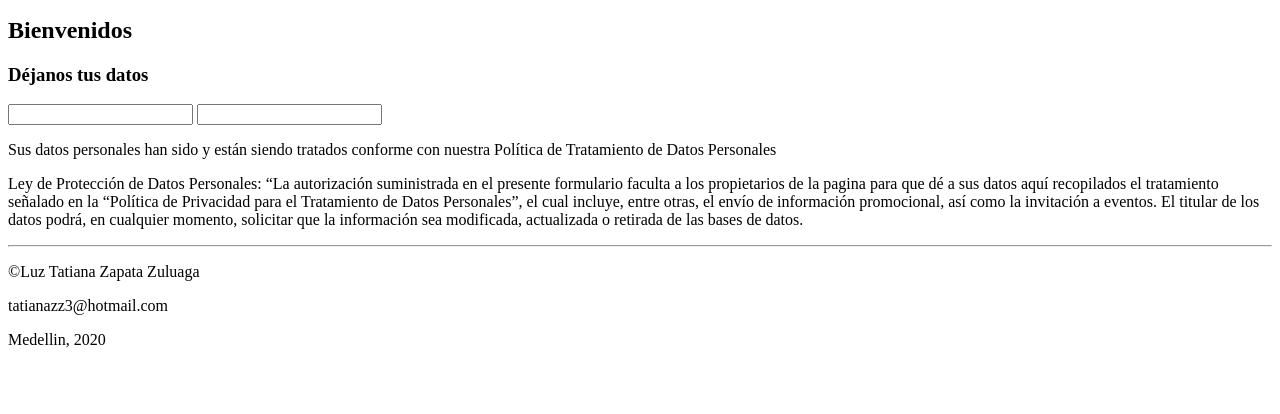
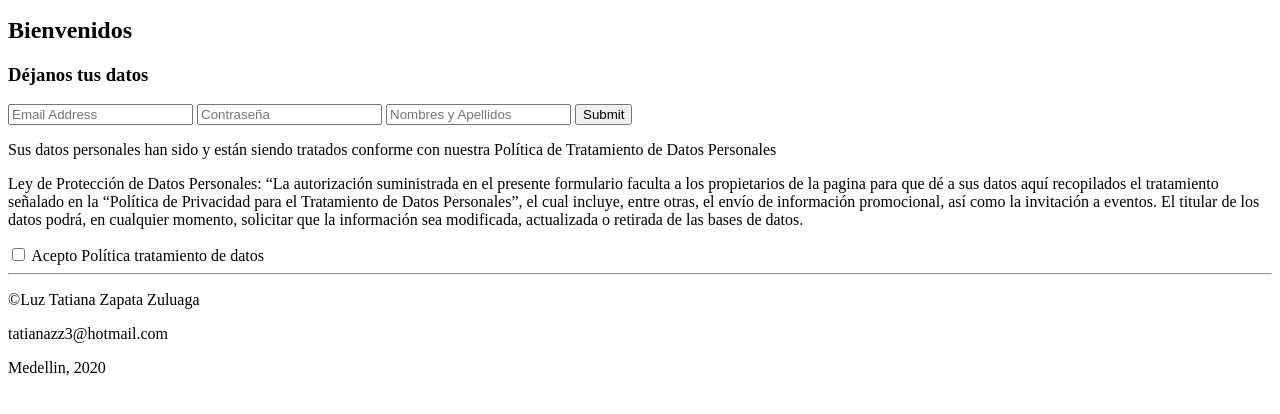
Before and after one commit to tatianazapata88/proyectoIntroduccion, a plain HTML site: page registro.html in a window 1280 px wide. Shown: the part 50-464 px from the top of the page. Drawn offline with Linux system fonts and the light colour scheme.

Commit message:
actualizacion codigo pagina registro

```diff
--- a/registro.html
+++ b/registro.html
@@ -15,11 +15,17 @@
         <h2>Bienvenidos</h2>
         <h3>Déjanos tus datos</h3>
         <form>
-        <input type="text">
-        <input type="password">
+        <input type="email" placeholder="Email Address" id="email" name="email">
+        <input type="password" placeholder="Contraseña" id="password" name="password">
+        <input type="text" placeholder="Nombres y Apellidos" id="nombreUsuario" name="nombreUsuario">
+        <input type="submit">
         </form>
         <p>Sus datos personales han sido y están siendo tratados conforme con nuestra Política de Tratamiento de Datos Personales</p>
         <p>Ley de Protección de Datos Personales: “La autorización suministrada en el presente formulario faculta a los propietarios de la pagina para que dé a sus datos aquí recopilados el tratamiento señalado en la “Política de Privacidad para el Tratamiento de Datos Personales”, el cual incluye, entre otras, el envío de información promocional, así como la invitación a eventos. El titular de los datos podrá, en cualquier momento, solicitar que la información sea modificada, actualizada o retirada de las bases de datos.</p>
+        <form>
+            <input type="checkbox"  name="aceptacion" id="aceptacion">
+            <label for="">Acepto Política tratamiento de datos</label>
+        </form>
     </main>
     <footer>
         <hr>
```
